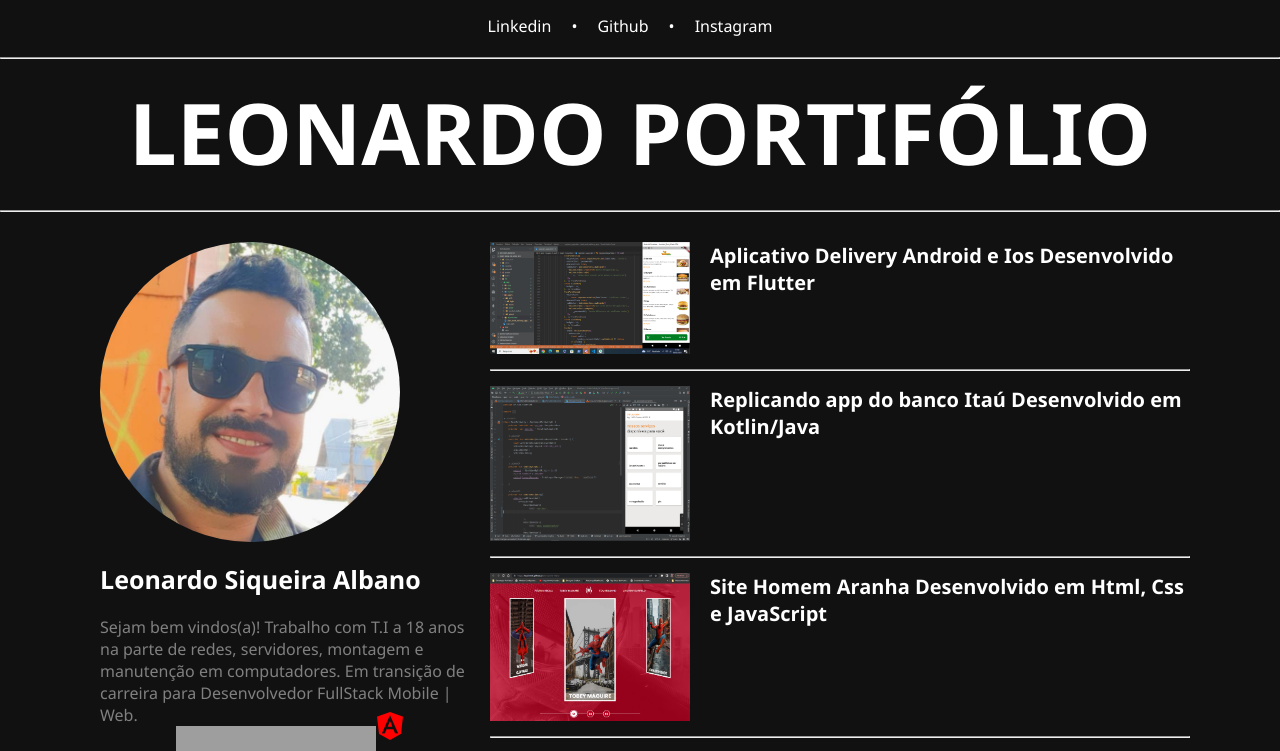
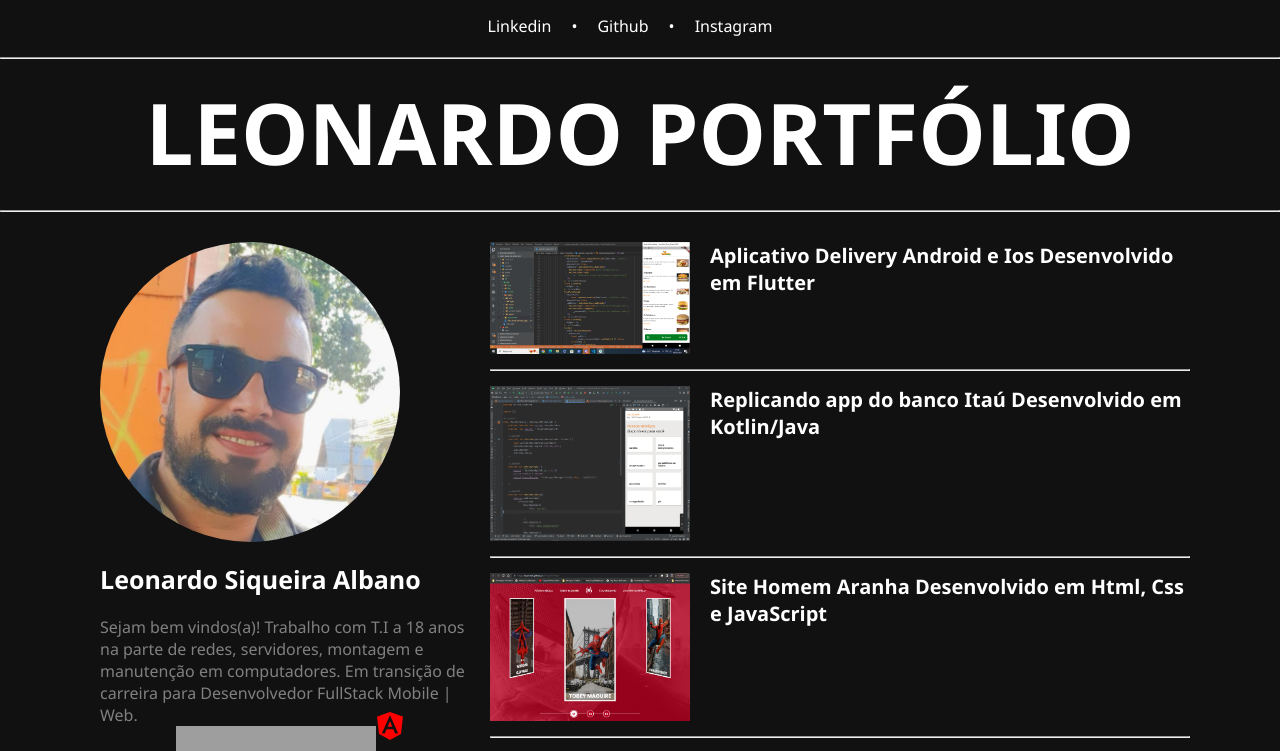
Before and after one commit to LeOzInNDF/angular-portfolio, an Angular app: page /angular-portfolio/ in a window 1280 px wide. Shown: the top 751 px of the page. Built offline with nearby package versions, Linux system fonts and the light colour scheme; grey boxes are pictures that could not be loaded.

Commit message:
colocando projeto no GitPages

```diff
--- a/src/app/components/menu-title/menu-title.component.html
+++ b/src/app/components/menu-title/menu-title.component.html
@@ -1,5 +1,5 @@
 <div class="container__menu-title">
 <hr>
-<h1>LEONARDO PORTIFÓLIO</h1>
+<h1>LEONARDO PORTFÓLIO</h1>
 <hr>
 </div>
```
Also changed, not shown: 3 other files (tests, documents, lock files or other folders).
